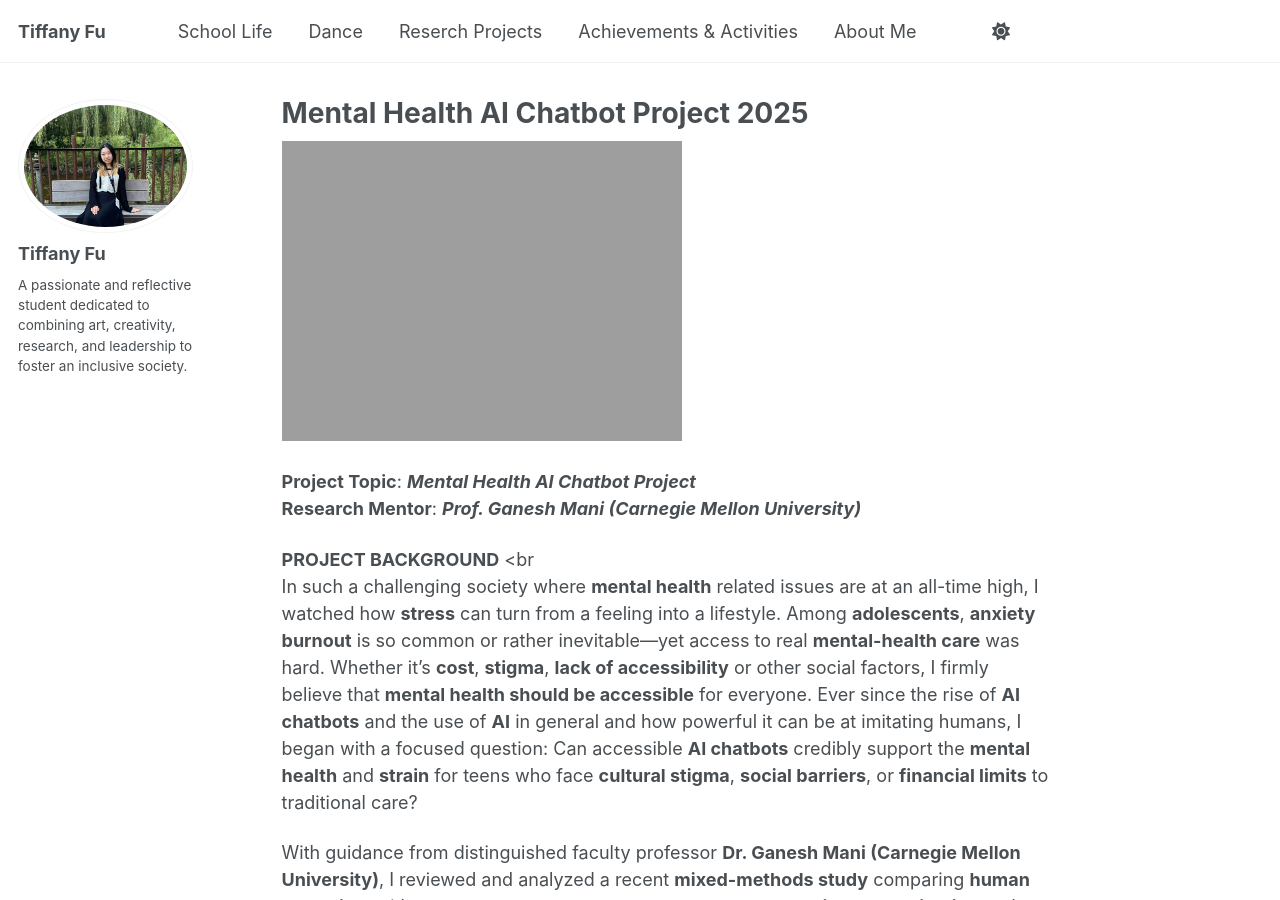
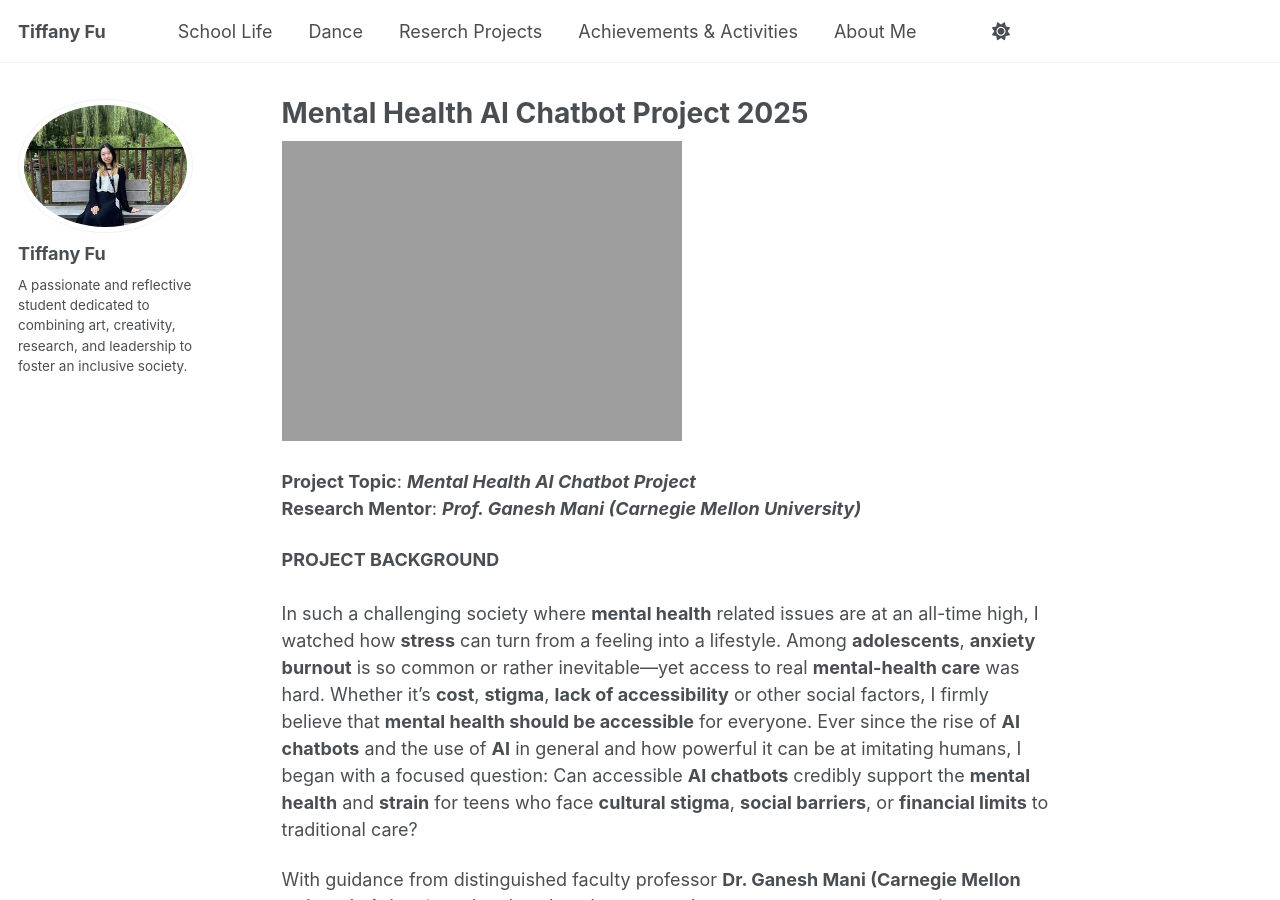
Before and after one commit to TiffanyJTFu/TiffanyTestWeb, a Jekyll site: the page built from _teaching/04-MentalHealthAIChatbotProject.md, in a window 1280 px wide and 900 px high. Built offline with Jekyll 4.4.1, drawn with Linux system fonts in a browser that asks for light colours; a script that is not in the unit is left out.

```diff
--- a/_teaching/04-MentalHealthAIChatbotProject.md
+++ b/_teaching/04-MentalHealthAIChatbotProject.md
@@ -9,7 +9,7 @@ permalink: /teaching/MentalHealthAIChatbotProject
 <br>**Research Mentor**: <i>**Prof. Ganesh Mani (Carnegie Mellon University)**</i>
 
 **PROJECT BACKGROUND**
-<br<br>In such a challenging society where **mental health** related issues are at an all-time high, I watched how **stress** can turn from a feeling into a lifestyle. Among **adolescents**, **anxiety burnout** is so common or rather inevitable—yet access to real **mental-health care** was hard. Whether it’s **cost**, **stigma**, **lack of accessibility** or other social factors, I firmly believe that **mental health should be accessible** for everyone. Ever since the rise of **AI chatbots** and the use of **AI** in general and how powerful it can be at imitating humans, I began with a focused question: Can accessible **AI chatbots** credibly support the **mental health** and **strain** for teens who face **cultural stigma**, **social barriers**, or **financial limits** to traditional care?
+<br><br>In such a challenging society where **mental health** related issues are at an all-time high, I watched how **stress** can turn from a feeling into a lifestyle. Among **adolescents**, **anxiety burnout** is so common or rather inevitable—yet access to real **mental-health care** was hard. Whether it’s **cost**, **stigma**, **lack of accessibility** or other social factors, I firmly believe that **mental health should be accessible** for everyone. Ever since the rise of **AI chatbots** and the use of **AI** in general and how powerful it can be at imitating humans, I began with a focused question: Can accessible **AI chatbots** credibly support the **mental health** and **strain** for teens who face **cultural stigma**, **social barriers**, or **financial limits** to traditional care?
 
 With guidance from distinguished faculty professor **Dr. Ganesh Mani (Carnegie Mellon University)**, I reviewed and analyzed a recent **mixed-methods study** comparing **human therapists** with **large-language-model responses** to **therapeutic communication** and used it as a template. I then surveyed widely available **AI systems** and built a **four-step method**:
 
```
